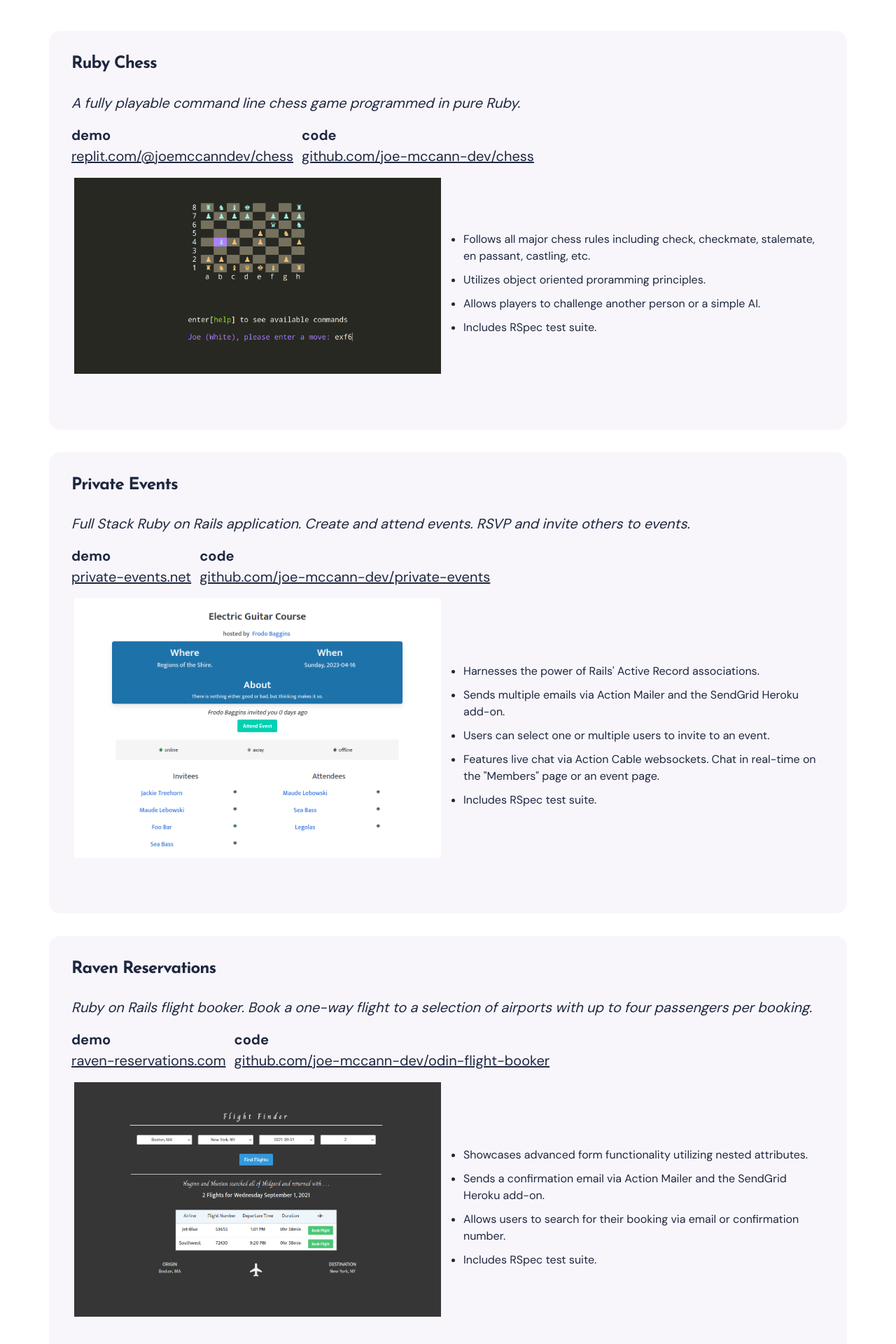
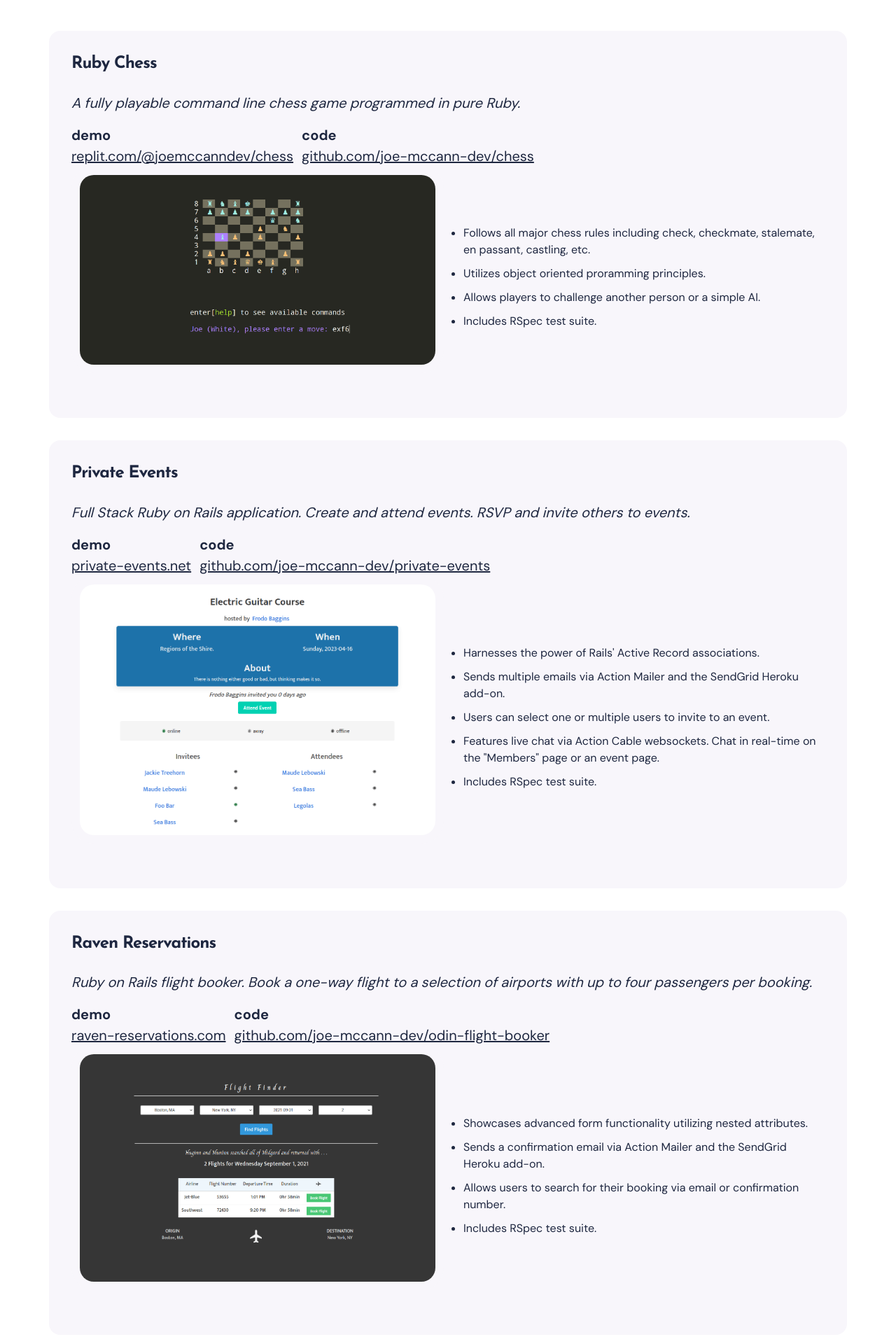
Before and after one commit to joe-mccann-dev/portfolio, a Jekyll site: the page built from index.html, in a window 1280 px wide. Shown: the part 842-2762 px from the top of the page at 70% size. Built offline with Jekyll 4.4.1, drawn with Linux system fonts in a browser that asks for light colours; nearby versions of some CDN libraries.

Commit message:
Add border radius to project images.

```diff
--- a/_sass/3-modules/_section-portfolio.scss
+++ b/_sass/3-modules/_section-portfolio.scss
@@ -110,7 +110,8 @@
   }
 
   img {
-    padding: 16px 4px;
+    padding: 12px;
+    border-radius: 32px;
   }
 }
 
```
